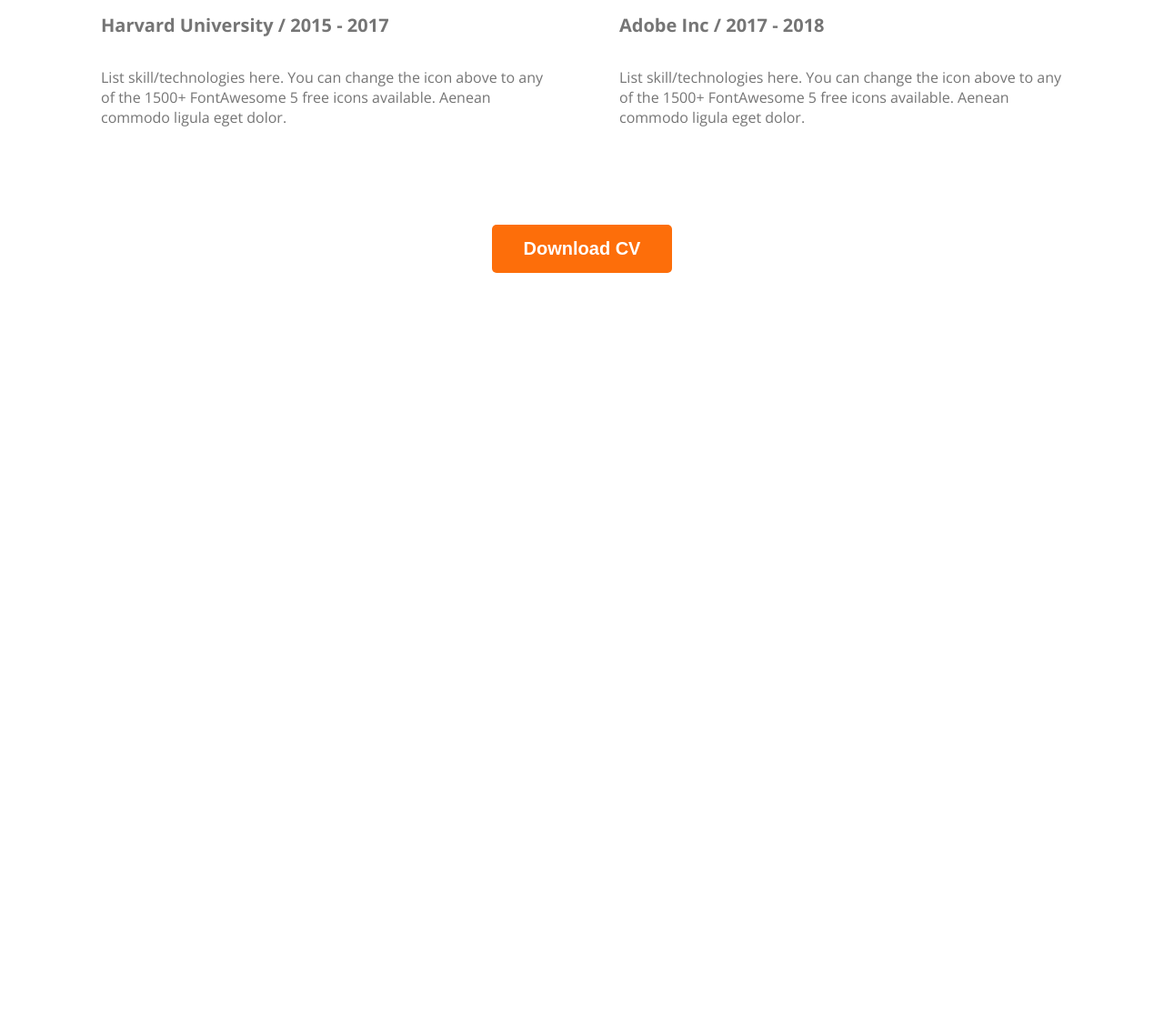
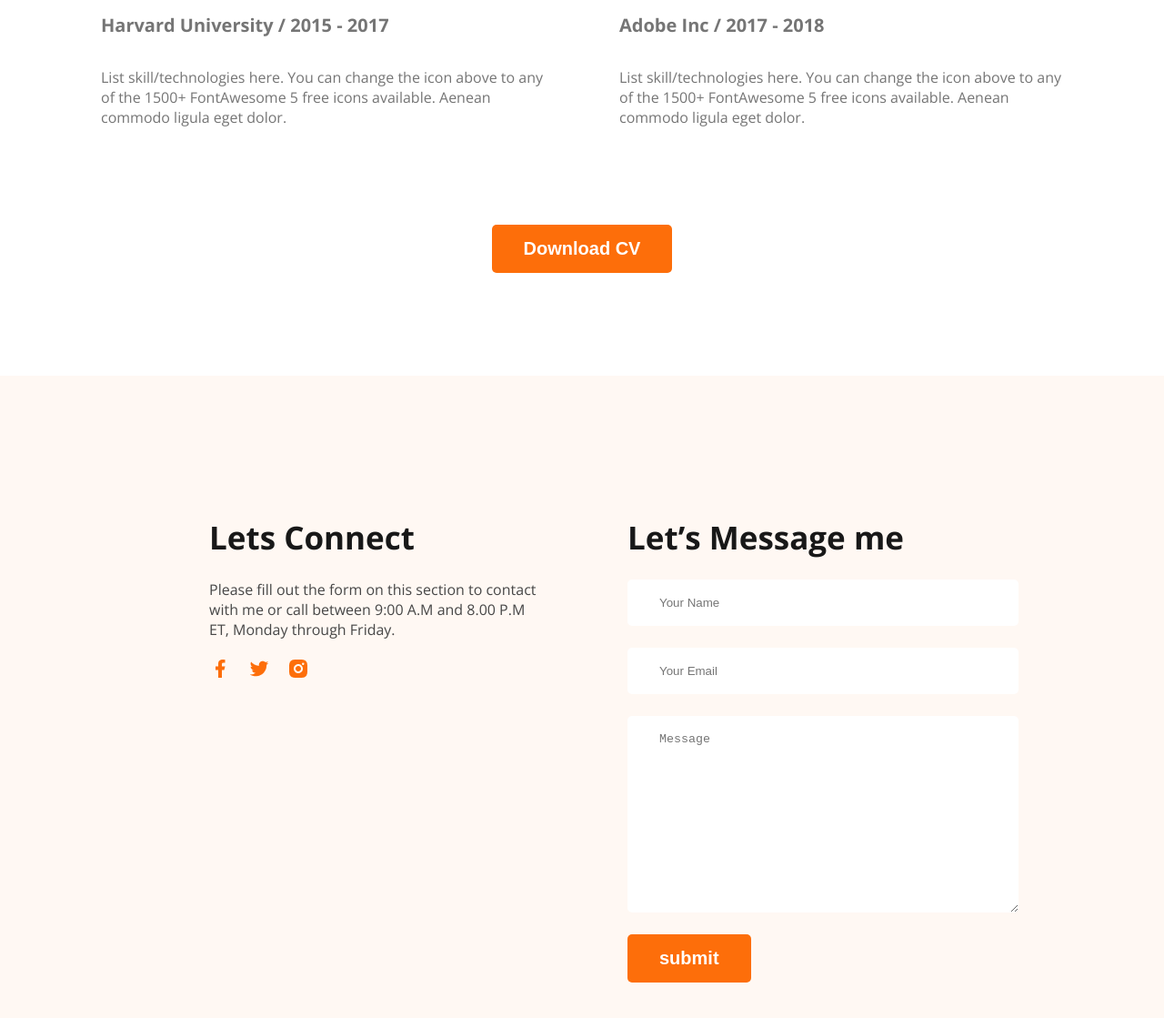
Before and after one commit to mdtajulislammt/my-protfolio-website, a plain HTML site: page index.html in a window 1280 px wide. Shown: the part 2934-4053 px from the top of the page at 91% size. Before the commit the page ends 3234 px from the top, so only its background shows below. Drawn offline with nearby package versions, Linux system fonts and the light colour scheme.

Commit message:
updated tha footer section

```diff
--- a/index.html
+++ b/index.html
@@ -126,12 +126,29 @@ href="https://fonts.googleapis.com/css2?family=Open+Sans:wght@400;700;800&displa
                </div>
 
           </div>
-          <div class="download-cv"><button class="btn-primary ">Download CV</button></div>
+          <div class="download-cv"><button class="btn-primary">Download CV</button></div>
 
      </section>
     </main>
     <footer>
-
+     <div class="footer-section">
+          <div class="clum-footer">
+               <h1>Lets Connect</h1>
+               <p> Please fill out the form on this section to contact with me or call between 9:00 A.M and 8.00 P.M ET, Monday through Friday.</p>
+               <div class="footer-icon">
+                    <a href="" ><img src="./icon/facebook.png" alt=""></a>
+                    <a href="" ><img src="./icon/twiter.png" alt=""></a>
+                    <a href="" ><img src="./icon/instragram.png" alt=""></a>
+               </div>
+          </div>
+          <form class="clum-footer">
+               <h1>Let’s Message me</h1>
+               <input class="input" type="text" placeholder="Your Name">
+               <input class="input" type="email" placeholder="Your Email">
+               <textarea class="textarea" placeholder="Message"></textarea>
+               <input class="btn-primary" type="submit" value="submit">
+          </form>
+     </div>
     </footer>
 </body>
 </html>
--- a/style.css
+++ b/style.css
@@ -227,3 +227,43 @@ main{
    text-align: center;
    margin-top: 50px;
 }
+
+
+/* Footer section */
+.footer-section{
+     display: flex;
+     background-color: #FFF8F3;
+     padding: 130px 230px;
+     margin-top: 113px;
+     gap: 100px;
+}
+.clum-footer{
+     width: 50%;
+}
+.clum-footer h1{
+     color: #181818;
+     font-size: 35px;
+     font-weight: 700;
+}
+.clum-footer p{
+     color: #474747;
+     margin: 20px 0px;
+
+}
+.footer-icon a {
+padding-right: 15px;
+}
+.clum-footer input[type="text"], .clum-footer input[type="email"],
+textarea{
+     display: block;
+     margin-bottom: 24px;
+     padding: 18px 35px;
+     border: 0;
+     color:#757575;
+     background-color: #FFF;
+     border-radius: 5px;
+     width: 100%;
+}
+.clum-footer textarea{
+     height: 180px;
+}
```
Also changed, not shown: icon/facebook.png (added), icon/instragram.png (added), icon/twiter.png (added).
